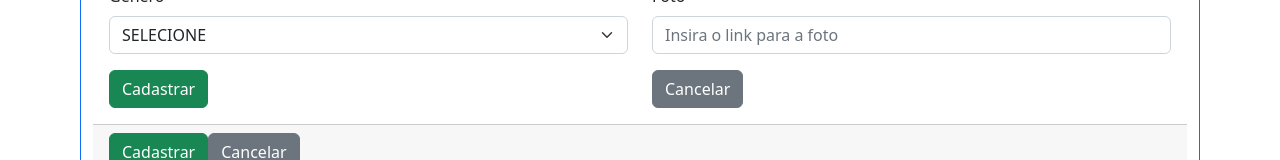
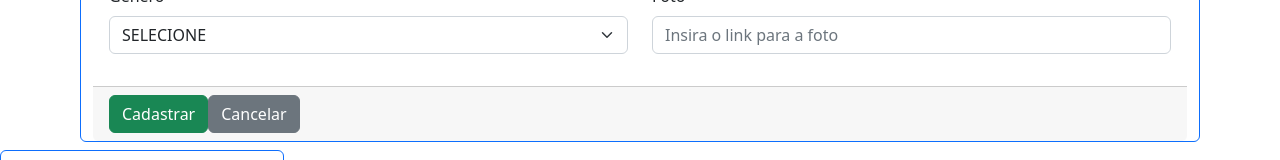
Before and after one commit to brunoprestesap/gestao-acesso-cidadao, a React (Create React App) app: page /novousuario in a window 1280 px wide. Shown: the part 553-713 px from the top of the page. Built offline with nearby package versions, Linux system fonts and the light colour scheme.

Commit message:
Fazendo Select da obs e Button FormCadastroPessoa

```diff
--- a/src/pages/FormCadastroPessoa.js
+++ b/src/pages/FormCadastroPessoa.js
@@ -221,24 +221,7 @@ function FormCadastroPessoa() {
                           </Form.Group>
                         </Col>
                       </Row>
-                      <Row>
-                        <Col>
-                          <Button
-                            variant="success"
-                            type="submit"
-                            onClick={handleSubimit}
-                          >
-                            Cadastrar
-                          </Button>
-                        </Col>
-                        <Col>
-                          <Link to={"/"}>
-                            <Button variant="secondary">
-                              Cancelar
-                            </Button>
-                          </Link>
-                        </Col>
-                      </Row>
+
                     </Form>
                   </Card.Text>
                 </Card.Body>
```
